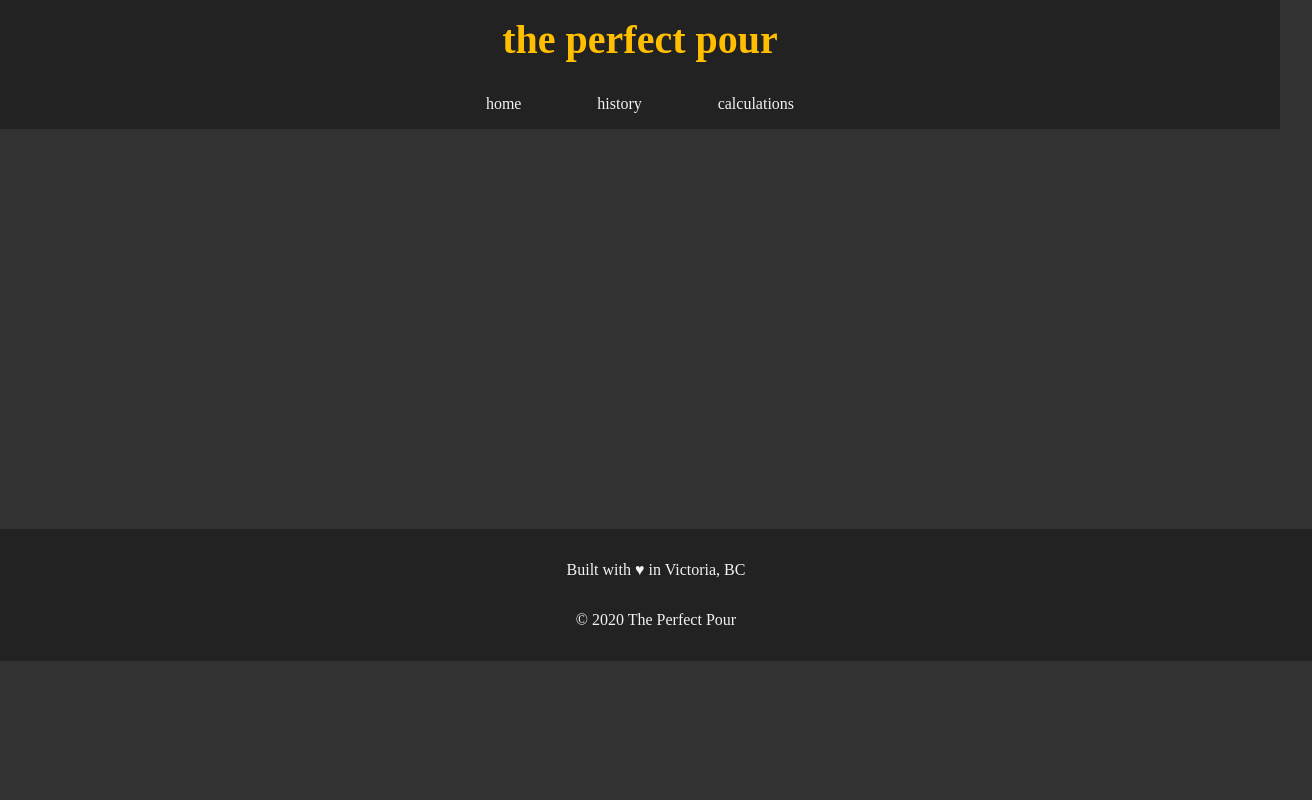
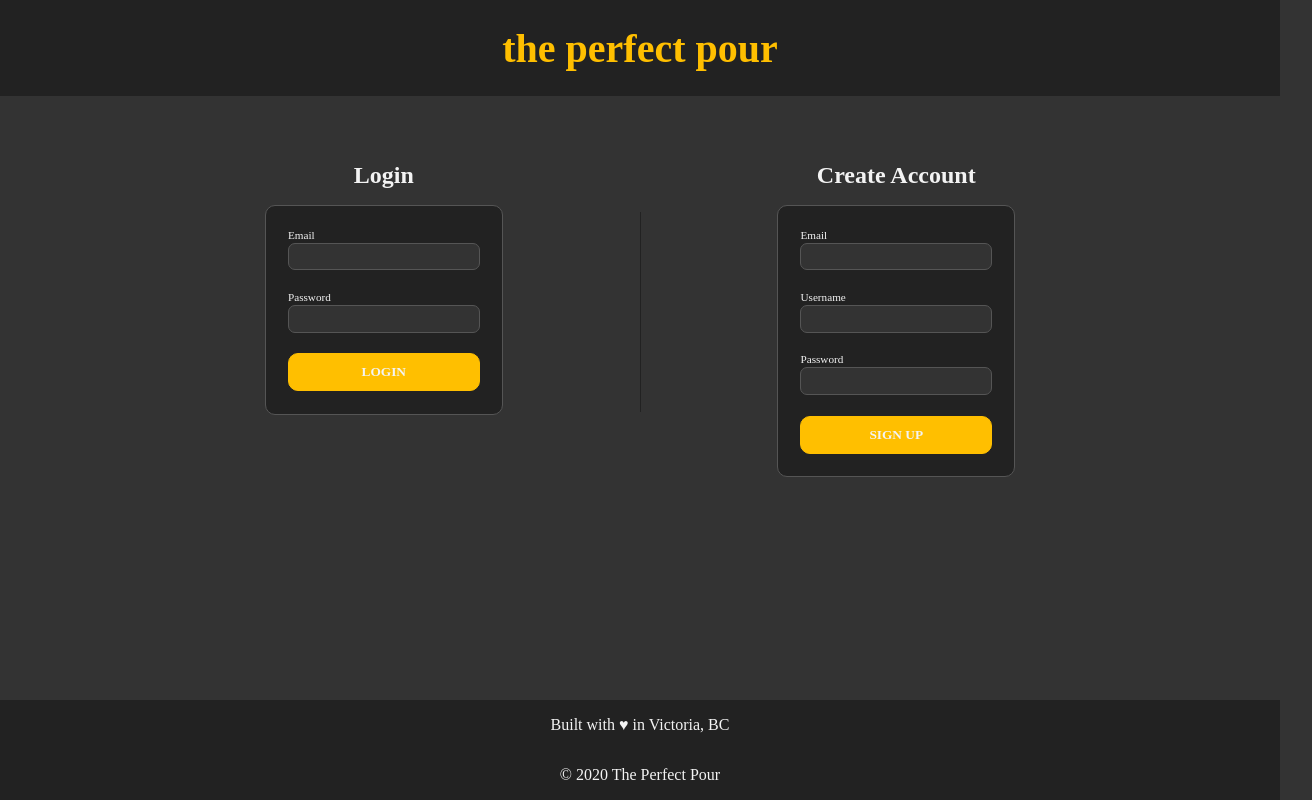
Before and after one commit to JackPlayer/ThePerfectPour, a React (Create React App) app in the folder frontend/perfect-pour/: page / in a window 1280 px wide. Shown: the whole page, 1312 px wide, since content can reach past the window. Built offline with nearby package versions, Linux system fonts and the light colour scheme.

Commit message:
Added Login and Register Page

```diff
--- a/frontend/perfect-pour/src/App.js
+++ b/frontend/perfect-pour/src/App.js
@@ -1,13 +1,12 @@
 import './styles/main.scss'
 import Page from './components/reusable/Page'
+import LoginRegister from './components/LoginRegister'
 
 function App() {
   const navList = ["home", "history", "calculations"]
   return (
     <div className="app">
-      <Page navList={navList}>
-
-      </Page>
+      <LoginRegister />
     </div>
   );
 }
--- /dev/null
+++ b/frontend/perfect-pour/src/components/LoginRegister.js
@@ -0,0 +1,65 @@
+import React from 'react'
+import Page from './reusable/Page'
+
+const LoginRegister = () => {
+
+  const renderLogin = () => {
+    return (
+      <div id="login">
+        <h2>Login</h2>
+        <form id="login-form">
+          <div className="form-field">
+            <label>Email</label>
+            <input type="email"></input>
+          </div>
+
+
+          <div className="form-field">
+            <label>Password</label>
+            <input type="password"></input>
+          </div>
+
+
+          <button className="btn-primary" type="submit">Login</button>
+        </form>
+      </div>
+    )
+  }
+
+  const renderRegister = () => {
+    return (
+      <div id="register">
+        <h2>Create Account</h2>
+        <form id="register-form">
+          <div className="form-field">
+            <label>Email</label>
+            <input type="email"></input>
+          </div>
+          <div className="form-field">
+            <label>Username</label>
+            <input type="text"></input>
+          </div>
+
+          <div className="form-field">
+            <label>Password</label>
+            <input type="password"></input>
+          </div>
+
+
+          <button className="btn-primary" type="submit">Sign Up</button>
+        </form>
+      </div>
+    )
+  }
+  return (
+    <Page>
+        <div id="login-reg-page">
+          {renderLogin()}
+          <div className="vertical-divider"></div>
+          {renderRegister()}
+        </div>
+
+    </Page>
+  )
+}
+export default LoginRegister
--- a/frontend/perfect-pour/src/styles/_variables.scss
+++ b/frontend/perfect-pour/src/styles/_variables.scss
@@ -3,6 +3,7 @@ $col-light: #f3f3f3;
 $col-background: #333;
 $col-dark: #222;
 $col-primary: #FFBF00;
+$col-outline: #555;
 
 // Font Stack
 $font-primary: 'Backslash';
--- a/frontend/perfect-pour/src/styles/main.scss
+++ b/frontend/perfect-pour/src/styles/main.scss
@@ -3,14 +3,21 @@
 // Initial Styling for elements
 * {
   font-family: $font-secondary;
+  overflow-x: hidden;
 }
+
+html, body, .app, #root {
+  height: 100%;
+}
+
 h1, h2, h3, h4 {
   font-family: $font-primary;
   margin: 0;
 }
-p {
+p, h2, label {
   color: $col-light;
 }
+
 li {
   list-style: none;
   :hover {
@@ -24,16 +31,68 @@ h1 {
   padding: 1rem;
 }
 
+h2 {
+  margin: 1rem;
+  text-align: center;
+}
+
+form {
+  padding: 1.4rem;
+  border: 1px solid $col-outline;
+  border-radius: 10px;
+  background-color: $col-dark;
+
+  .form-field {
+    display: flex;
+    flex-direction: column;
+    margin-bottom: 1.3rem;
+  }
+
+  label {
+    font-size: 0.7rem;
+  }
+
+  input {
+    border: none;
+    background-color: $col-background;
+    margin-top: 2px;
+    padding: 0.3rem 0.8rem;
+    border: 1px solid $col-outline;
+    border-radius: 7px;
+    color: $col-light;
+    outline: none;
+  }
+}
+
+
 body {
   background-color: $col-background;
-  overflow: hidden;
 }
 
+
+// buttons
+.btn-primary {
+  color: $col-light;
+  background-color: $col-primary;
+  border: none;
+  width: 100%;
+  padding-top: 10px;
+  padding-bottom: 10px;
+  text-transform: uppercase;
+  font-weight: bold;
+  border: 1px solid $col-primary;
+  border-radius: 10px;
+
+  &:hover {
+    cursor: pointer;
+    color: $col-dark;
+  }
+}
 // Reusable Components
 header#header {
   text-align: center;
   width: 100%;
-
+  flex: 0.1 0 auto;
   background-color: $col-dark;
   display: flex;
   flex-direction: column;
@@ -50,20 +109,58 @@ header#header {
 }
 
 footer#footer {
+  flex-shrink: 0;
   display: flex;
   flex-direction: column;
   justify-content: center;
   align-items: center;
-  width: 100%;
-  padding: 1rem;
   background-color: $col-dark;
 }
+
+.app {
+  display: flex;
+  flex-direction: column;
+}
+
 .content {
   width: 100%;
+  flex: 1 0 auto;
+
   display: flex;
   justify-content: center;
 }
 .container {
   width: 80%;
-  height: 50vh;
 }
+
+.vertical-divider {
+  width: 1px;
+  background-color: $col-dark;
+  height: 200px;
+  align-self: center;
+}
+// Login Page
+
+#login-reg-page {
+  display: flex;
+  justify-content: space-evenly;
+  margin-top: 50px;
+  margin-bottom: 50px;
+}
+
+@media(max-width: 600px) {
+  .container {
+    width: 90%;
+  }
+
+  #login-reg-page {
+    flex-direction: column;
+    justify-content: center;
+    margin-top: 0;
+    margin-bottom: 20px;
+  }
+
+  .vertical-divider {
+    display: none;
+  }
+}
```
